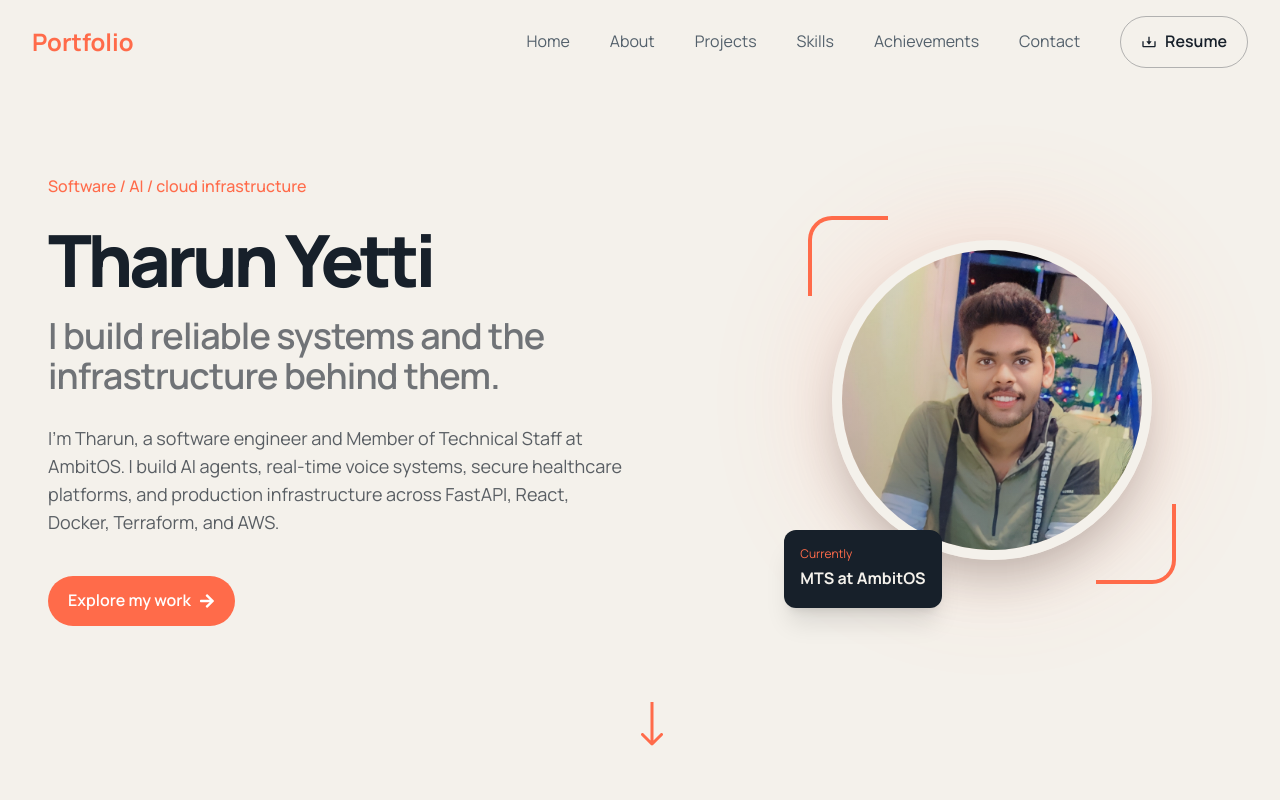
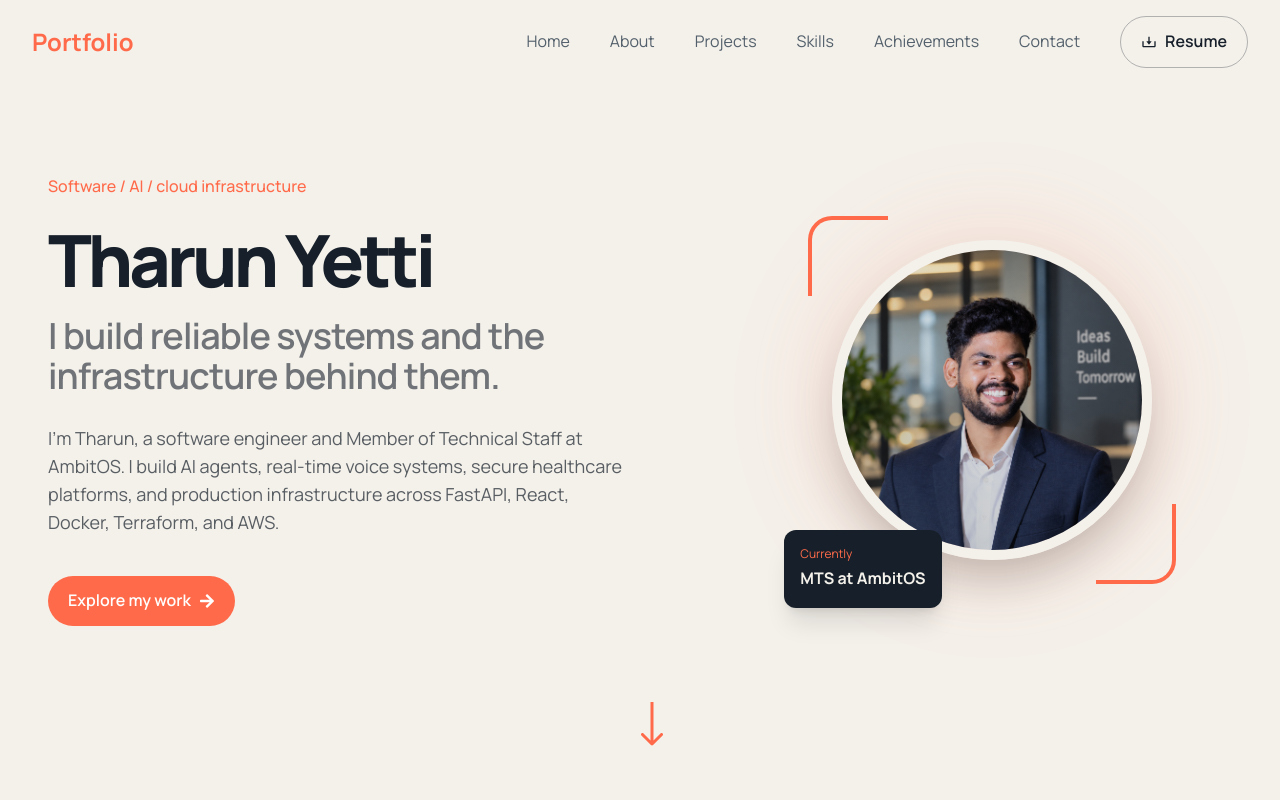
Before and after one commit to TharunYetti/portfolio, a React (Vite) app: page / in a window 1280 px wide. Shown: the top 800 px of the page. Built offline with nearby package versions, Linux system fonts and the light colour scheme.

Commit message:
Updated the image of TharunYetti

```diff
--- a/src/sections/Hero.tsx
+++ b/src/sections/Hero.tsx
@@ -74,7 +74,7 @@ const Hero = () => {
             {/* Image Container with Curved Shape */}
             <div className="relative w-64 h-64 md:w-80 md:h-80 overflow-hidden rounded-full border-[10px] border-paper shadow-2xl">
               <img
-                src="images/image-1.jpg"
+                src="images/TharunYetti.png"
                 alt="Profile"
                 className="w-full h-full object-cover"
               />
```
Also changed, not shown: public/images/TharunYetti.png (added), 1 other file (tests, documents, lock files or other folders).
